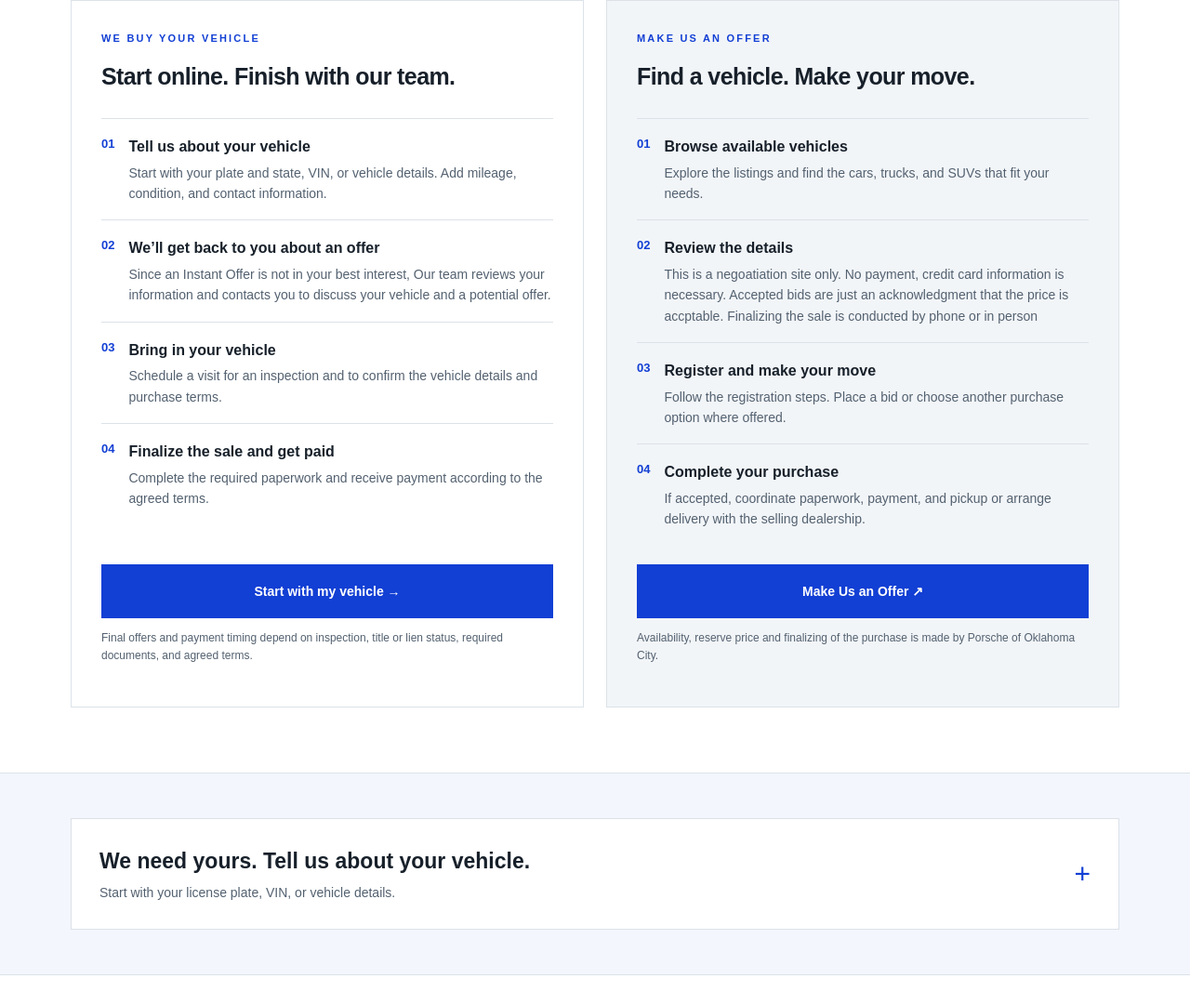
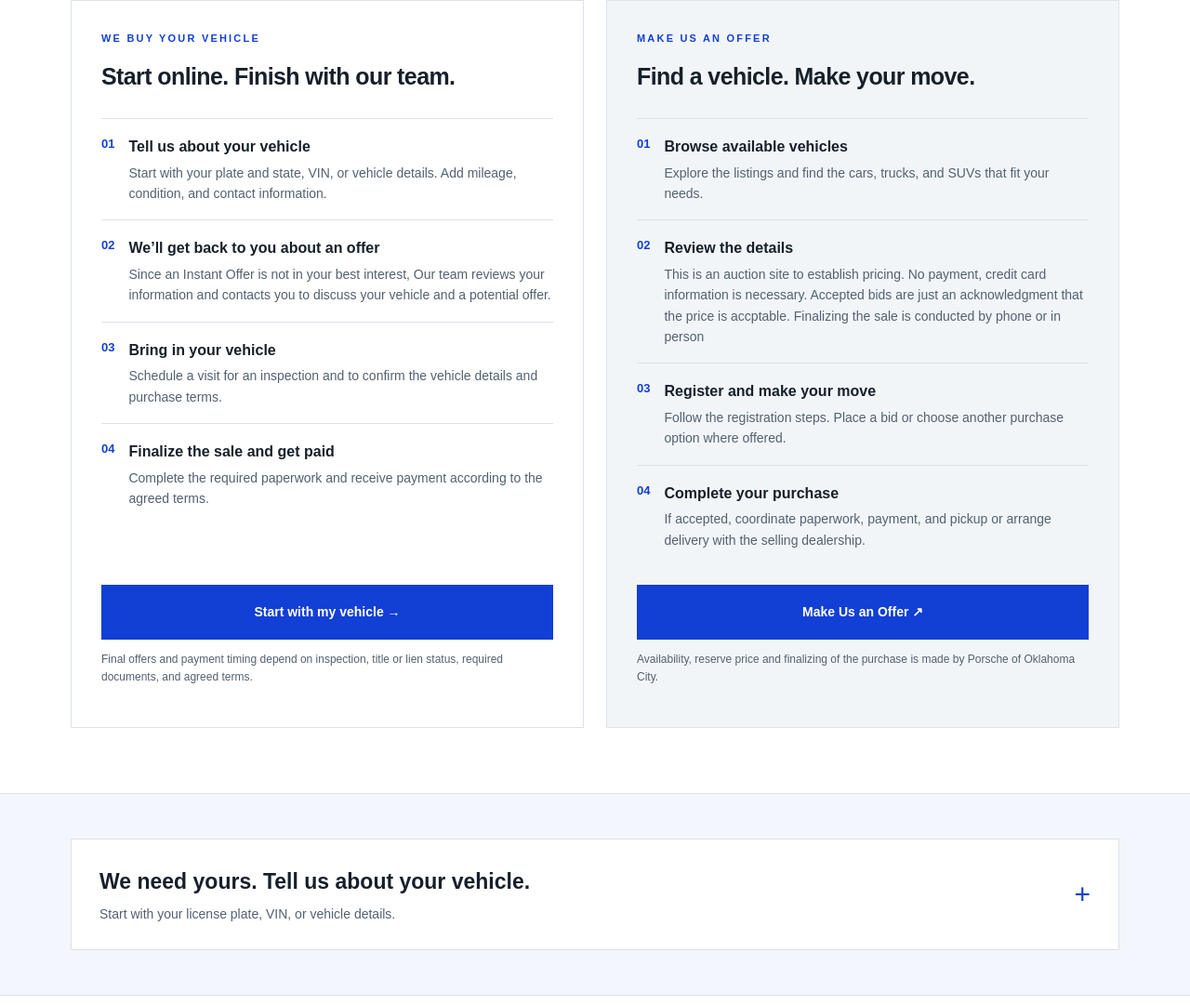
Before and after one commit to jimbo626/porsche-okc-appraisal, a plain HTML site: page index.html in a window 1280 px wide. Shown: the part 1306-2387 px from the top of the page at 93% size. Drawn offline with Linux system fonts and the light colour scheme.

```diff
--- a/index.html
+++ b/index.html
@@ -615,7 +615,7 @@ footer{padding:40px 0 25px;background:#101821;color:#a7b3c0}
               <div>
                 <strong>Review the details</strong>
                 <p>
-                  This is a negoatiation site only.  No payment, credit card information
+                   This is an auction site to establish pricing. No payment, credit card information
                   is necessary.  Accepted bids are just an acknowledgment that the price
                   is accptable.  Finalizing the sale is conducted by phone or in person
                 </p>
```
